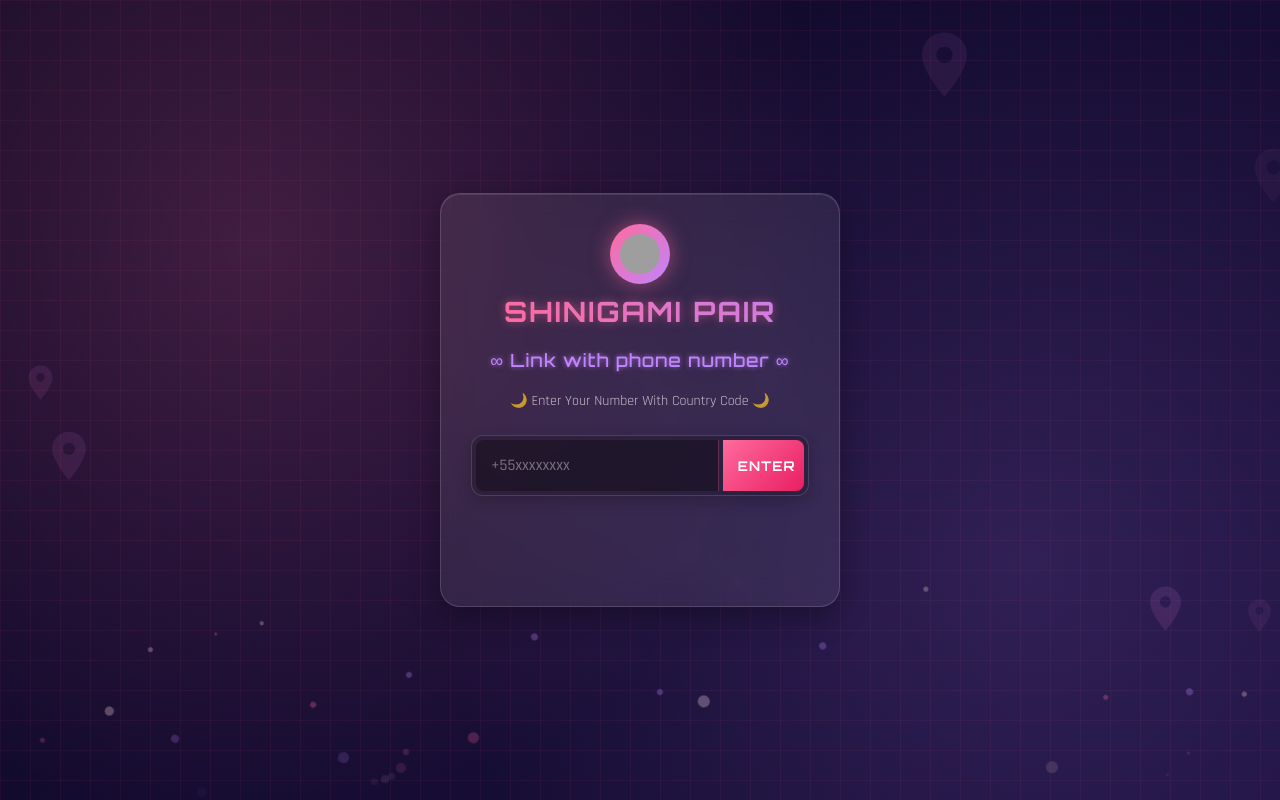
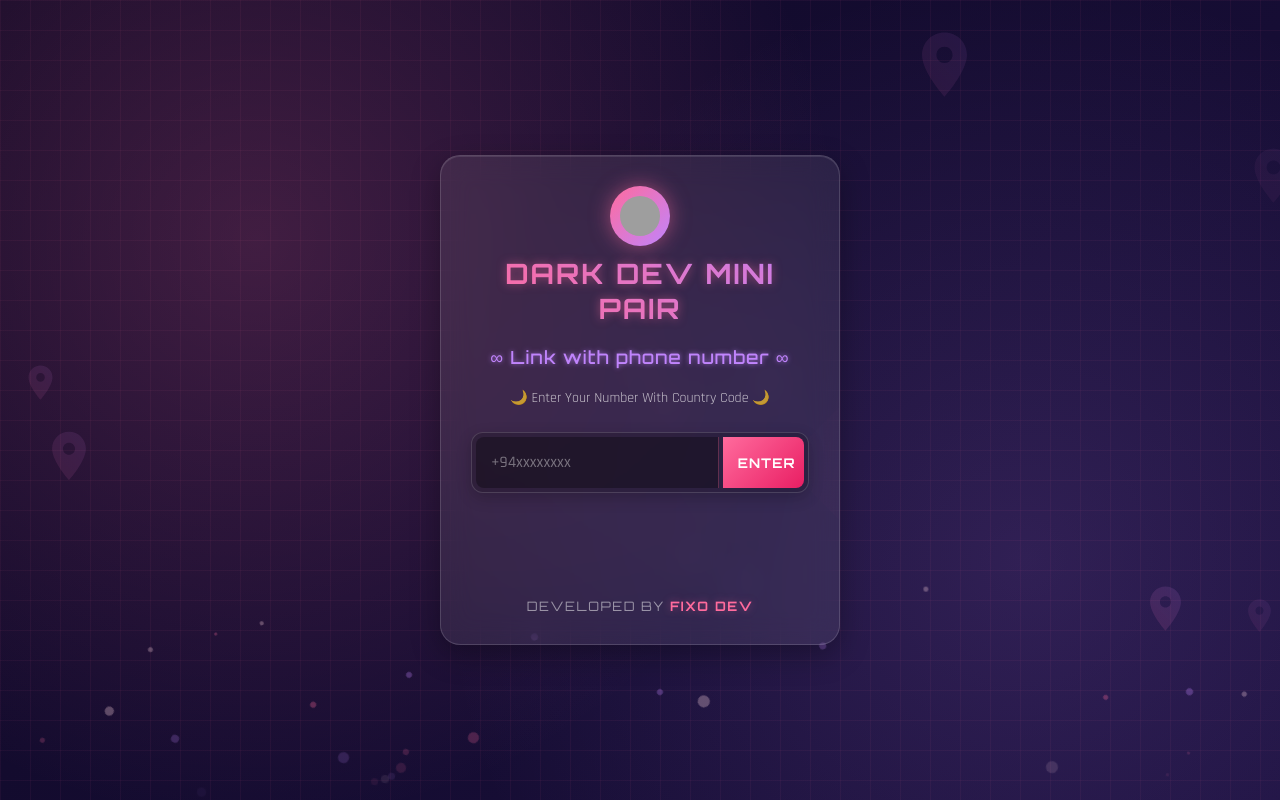
Before and after one commit to Fixo123/Dark-Dev-Mini-V1, a website: page fruntend/main.html in a window 1280 px wide. Shown: the top 800 px of the page. Drawn offline with nearby package versions, Linux system fonts and the light colour scheme; grey boxes are pictures that could not be loaded.

Commit message:
Update main.html

```diff
--- a/fruntend/main.html
+++ b/fruntend/main.html
@@ -3,7 +3,7 @@
 <head>
   <meta charset="UTF-8">
   <meta name="viewport" content="width=device-width, initial-scale=1.0">
-  <title>SHINIGAMI MD</title>
+  <title>DARK DEV MINI</title>
   <link rel="stylesheet" href="https://cdnjs.cloudflare.com/ajax/libs/font-awesome/5.15.4/css/all.min.css">
   <style>
     @import url('https://fonts.googleapis.com/css2?family=Orbitron:wght@400;500;700&family=Rajdhani:wght@300;400;500;600&display=swap');
@@ -36,7 +36,6 @@
       position: relative;
     }
 
-    /* Effets d'arrière-plan féminin futuriste */
     body::before {
       content: '';
       position: absolute;
@@ -50,7 +49,6 @@
       z-index: -2;
     }
 
-    /* Grille futuriste en arrière-plan */
     .grid {
       position: absolute;
       top: 0;
@@ -316,6 +314,26 @@
       100% { box-shadow: 0 0 0 0 rgba(192, 132, 252, 0); }
     }
 
+    .footer {
+      margin-top: 25px;
+      font-family: 'Orbitron', sans-serif;
+      font-size: 13px;
+      letter-spacing: 1.5px;
+      color: rgba(255, 255, 255, 0.5);
+      text-transform: uppercase;
+      transition: color 0.3s ease;
+    }
+
+    .footer span {
+      color: var(--primary);
+      font-weight: 600;
+      text-shadow: 0 0 8px rgba(255, 107, 157, 0.4);
+    }
+
+    .box:hover .footer {
+      color: rgba(255, 255, 255, 0.8);
+    }
+
     .floral-decoration {
       position: absolute;
       width: 100%;
@@ -359,7 +377,6 @@
       }
     }
 
-    /* Effets de particules féminines futuristes */
     .particles {
       position: absolute;
       top: 0;
@@ -394,23 +411,28 @@
       <div class="box" id="box">
         <div class="logo">
           <div class="logo-icon">
-            <img src="https://files.catbox.moe/ekfozx.png" alt="SHINIGAMI MD">
+            <img src="https://files.catbox.moe/ekfozx.png" alt="DARK DEV MINI">
           </div>
-          <div class="logo-text">SHINIGAMI PAIR</div>
+          <div class="logo-text">DARK DEV MINI PAIR</div>
         </div>
 
         <div id="text">
-          <p>
+          <div>
             <h3 class="centered-text">∞ Link with phone number ∞</h3>
             <h6>🌙 Enter Your Number With Country Code 🌙</h6>
             <div class="input-container">
-              <input placeholder="+55xxxxxxxx" type="tel" id="number" name="number">
+              <input placeholder="+94xxxxxxxx" type="tel" id="number" name="number">
               <button id="submit">enter</button>
             </div>
 
             <a id="waiting-message" class="centered-text" style="display: none;">Processing...</a>
+
             <main id="pair"></main>
-          </p>
+          </div>
+        </div>
+
+        <div class="footer">
+          Developed by <span>fixo dev</span>
         </div>
       </div>
     </div>
@@ -424,7 +446,6 @@
     let box = document.getElementById("box");
     let waitingMessage = document.getElementById("waiting-message");
 
-    // Create background particles
     function createParticles() {
       const particlesContainer = document.getElementById('particles');
       const particleCount = 30;
@@ -451,7 +472,6 @@
       }
     }
 
-    // Create floral decorations
     function createFloralDecorations() {
       const floralContainer = document.getElementById('floral-decoration');
       const floralCount = 8;
@@ -542,4 +562,4 @@
     });
   </script>
 </body>
-  </html>
+</html>
```
